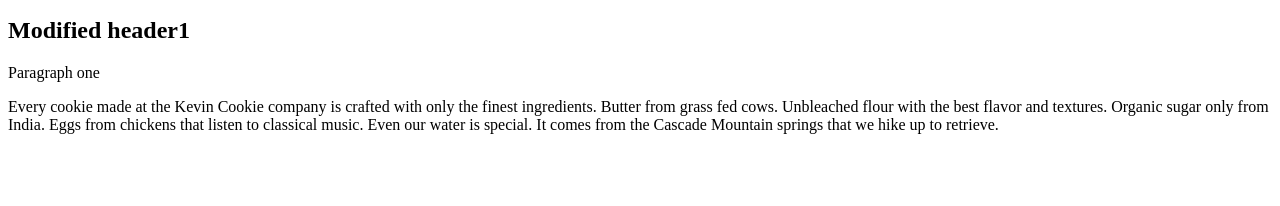
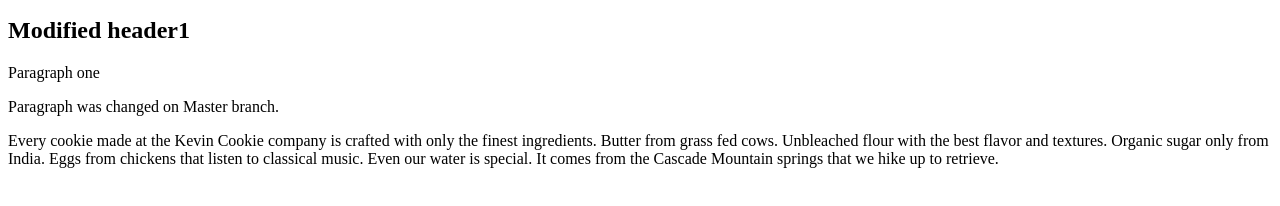
Before and after one commit to Asta009/astaTest1, a plain HTML site: page index.htm in a window 1280 px wide. Shown: the part 110-316 px from the top of the page. Drawn offline with Linux system fonts and the light colour scheme.

Commit message:
Update changes on master branch

```diff
--- a/index.htm
+++ b/index.htm
@@ -6,6 +6,7 @@
 <h2>Modified header</h2>
 <h2>Modified header1</h2>
 <p>Paragraph one</p>
+<p>Paragraph was changed on Master branch.</p>
 <p>Every cookie made at the Kevin Cookie company is crafted with only the finest ingredients. Butter from grass fed cows. Unbleached flour with the best flavor and textures. Organic sugar only from India. Eggs from chickens that listen to classical music. Even our water is special. It comes from the Cascade Mountain springs that we hike up to retrieve. </p>
 
 </body>
```
